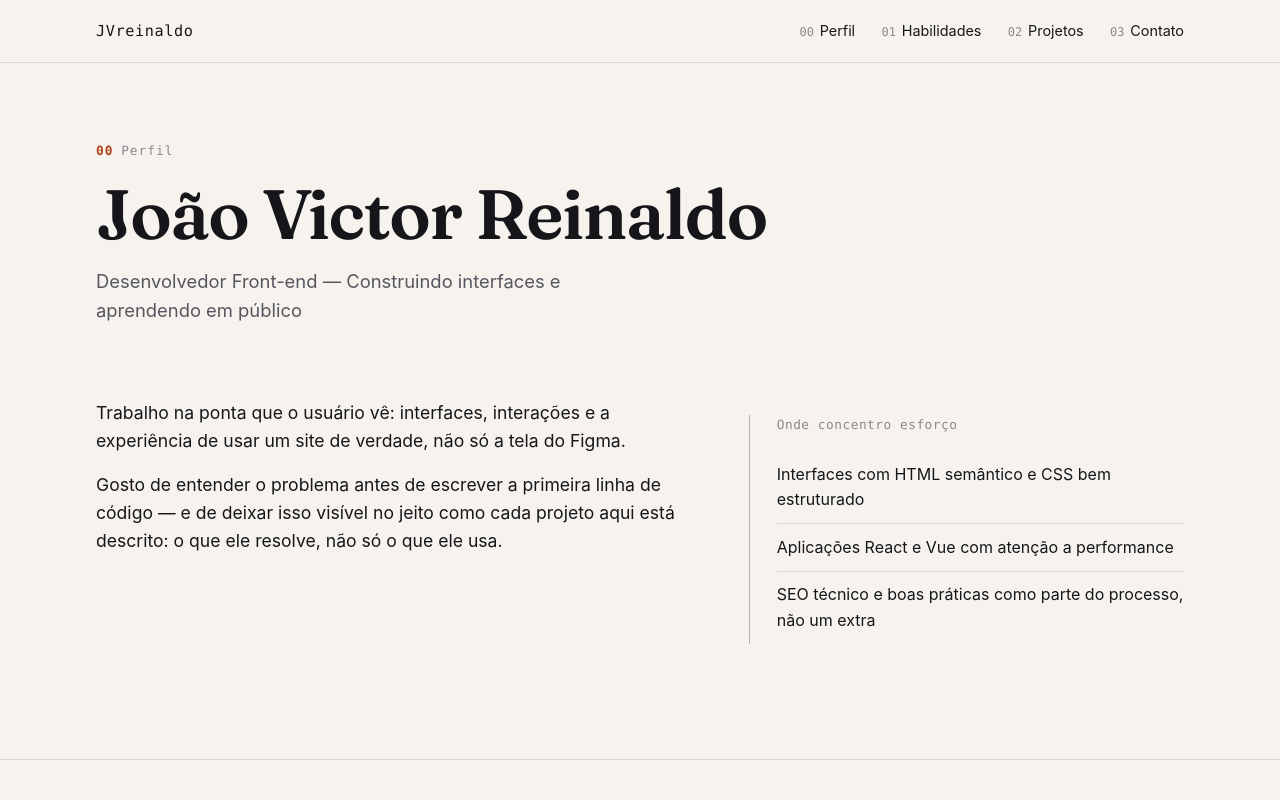
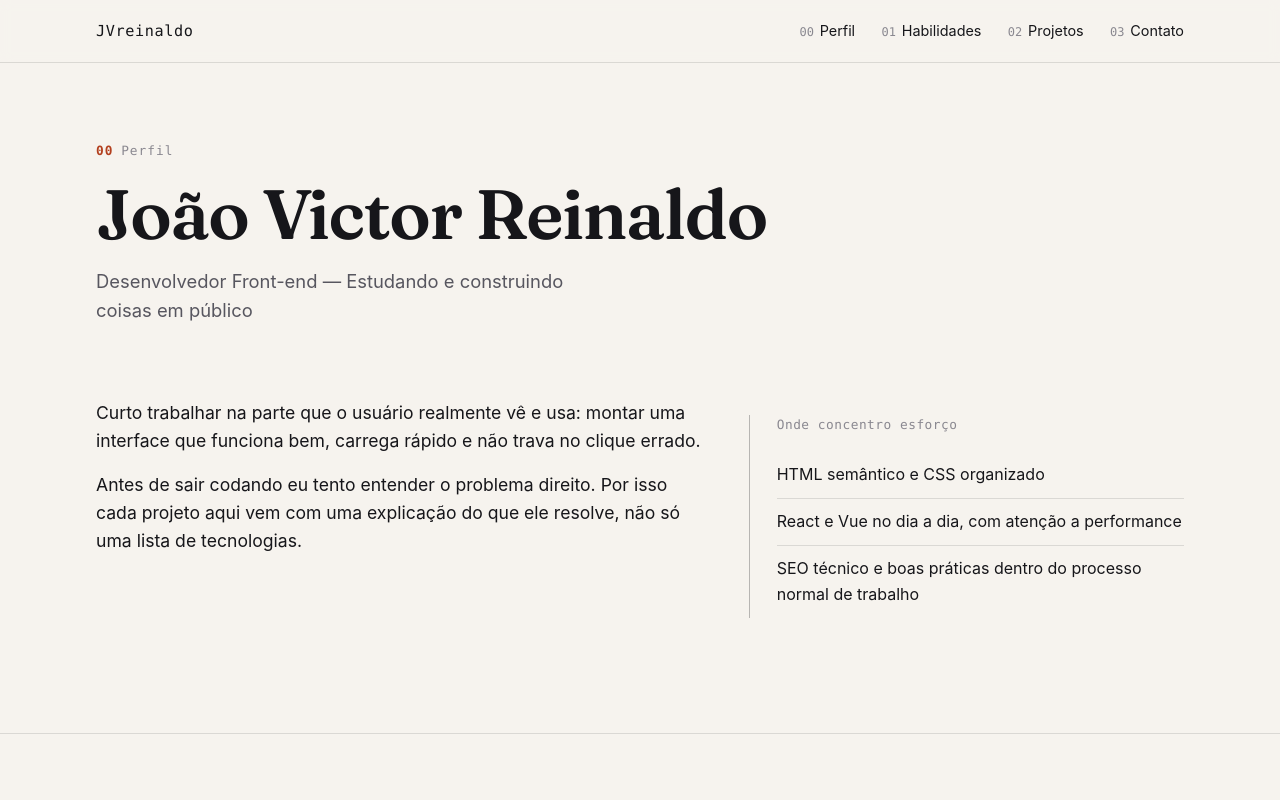
Before and after one commit to JVreinaldo/portfolio, a React (Vite) app: page / in a window 1280 px wide. Shown: the top 800 px of the page. Built offline with nearby package versions, Linux system fonts and the light colour scheme.

Commit message:
Ajusta textos do site

```diff
--- a/src/data/profile.js
+++ b/src/data/profile.js
@@ -5,15 +5,15 @@ export const profile = {
   handle: 'JVreinaldo',
   role: 'Desenvolvedor Front-end',
   // EDITAR: uma frase curta sobre o momento atual (júnior, em transição, estudando X, etc.)
-  status: 'Construindo interfaces e aprendendo em público',
+  status: 'Estudando e construindo coisas em público',
   bio: [
-    'Trabalho na ponta que o usuário vê: interfaces, interações e a experiência de usar um site de verdade, não só a tela do Figma.',
-    'Gosto de entender o problema antes de escrever a primeira linha de código — e de deixar isso visível no jeito como cada projeto aqui está descrito: o que ele resolve, não só o que ele usa.',
+    'Curto trabalhar na parte que o usuário realmente vê e usa: montar uma interface que funciona bem, carrega rápido e não trava no clique errado.',
+    'Antes de sair codando eu tento entender o problema direito. Por isso cada projeto aqui vem com uma explicação do que ele resolve, não só uma lista de tecnologias.',
   ],
   focusAreas: [
-    'Interfaces com HTML semântico e CSS bem estruturado',
-    'Aplicações React e Vue com atenção a performance',
-    'SEO técnico e boas práticas como parte do processo, não um extra',
+    'HTML semântico e CSS organizado',
+    'React e Vue no dia a dia, com atenção a performance',
+    'SEO técnico e boas práticas dentro do processo normal de trabalho',
   ],
   contacts: [
     {
--- a/src/data/projects.js
+++ b/src/data/projects.js
@@ -17,9 +17,9 @@ export const projects = [
     summary:
       'Landing page one-page para apresentar um empreendimento residencial de alto padrão.',
     problem:
-      'A construtora precisava de uma página própria para apresentar o imóvel com apelo visual alto e um tour completo pelos ambientes, sem depender só de portais imobiliários e redes sociais.',
+      'A construtora queria uma página só deles pra mostrar o imóvel — fotos boas, um tour completo pelos ambientes — sem depender só de portal imobiliário e Instagram.',
     solution:
-      'Landing page one-page em HTML, CSS e JavaScript puros — sem framework —, com galeria filtrável por ambiente, lightbox com navegação por teclado e swipe, tour virtual 360° incorporado e contato direto via WhatsApp e Instagram.',
+      'Fiz uma landing one-page em HTML, CSS e JavaScript puro, sem framework. Galeria com filtro por ambiente, lightbox que funciona com teclado e swipe no celular, tour 360° embutido e contato direto no WhatsApp.',
     stack: ['html', 'css', 'js', 'responsivo', 'seo', 'performance'],
     features: [
       'Header fixo com navegação suave e menu adaptado para mobile',
@@ -41,9 +41,9 @@ export const projects = [
     summary:
       'O site que você está vendo agora — construído em público, com estrutura aberta para crescer.',
     problem:
-      'Eu precisava de um espaço que fosse meu — não um template — para mostrar como eu penso um projeto do início ao fim, e que eu conseguisse continuar alimentando sem reescrever a estrutura a cada atualização.',
+      'Eu queria um espaço meu, não um template pronto, e que desse pra continuar atualizando sem reescrever a página inteira toda vez que eu terminasse um projeto novo.',
     solution:
-      'React com Vite, sem framework de estilo, com o conteúdo (perfil, habilidades, projetos) separado em arquivos de dados. Adicionar um projeto novo ou uma habilidade nova é editar um arquivo, não redesenhar uma seção.',
+      'React com Vite, sem framework de CSS. O conteúdo — perfil, habilidades, projetos — fica em arquivos separados. Pra adicionar algo novo eu só edito um arquivo.',
     stack: ['react', 'js', 'css', 'git', 'performance', 'seo', 'boas-praticas'],
     features: [
       'Seção de habilidades com referência cruzada para os projetos onde cada tecnologia foi usada',
```
